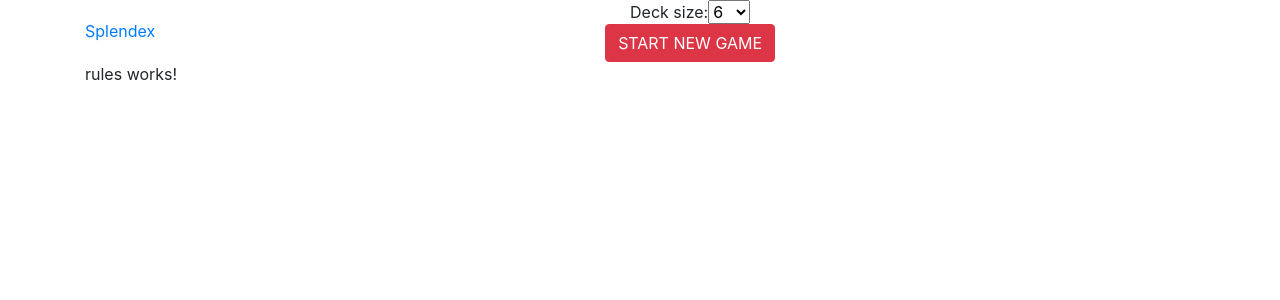
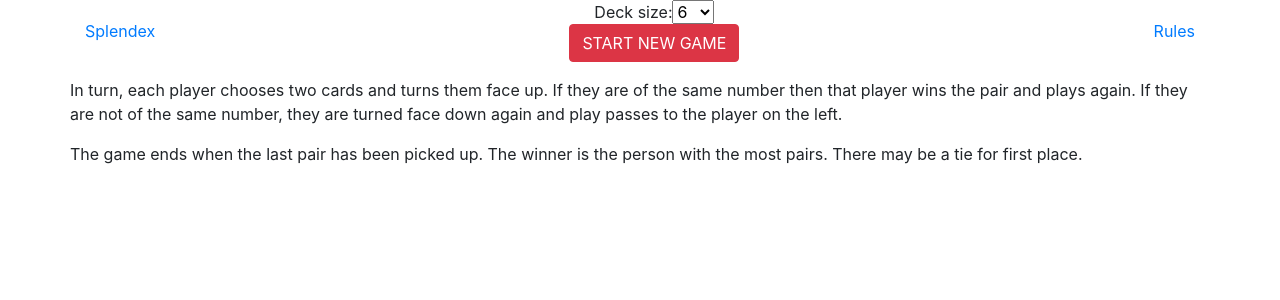
Before and after one commit to huriferenc/card-match, an Angular app: page /rules in a window 1280 px wide. Shown: the top 300 px of the page. Built offline with nearby package versions, Linux system fonts and the light colour scheme.

Commit message:
Activated Rules page

```diff
--- a/src/app/header/header.component.html
+++ b/src/app/header/header.component.html
@@ -15,4 +15,7 @@
       <button class="btn btn-danger" (click)="startNewGame()">START NEW GAME</button>
     </div>
   </div>
+  <div class="col-auto">
+    <a [routerLink]="'/rules'">Rules</a>
+  </div>
 </div>
--- a/src/app/header/header.component.ts
+++ b/src/app/header/header.component.ts
@@ -1,4 +1,5 @@
 import { Component, OnInit } from '@angular/core';
+import { Router } from '@angular/router';
 import { BehaviorSubject } from 'rxjs';
 
 import { StoreService } from '../store.service';
@@ -13,7 +14,7 @@ export class HeaderComponent implements OnInit {
 
   selectedNumber: number;
 
-  constructor(private storeService: StoreService) {
+  constructor(private storeService: StoreService, private router: Router) {
     this.cardNumber$ = this.storeService.cardNumber$;
     this.selectedNumber = this.cardNumber$.getValue();
   }
@@ -44,5 +45,7 @@ export class HeaderComponent implements OnInit {
   startNewGame() {
     this.cardNumber$.next(this.selectedNumber);
     this.storeService.newGame();
+
+    this.router.navigateByUrl('/');
   }
 }
--- a/src/app/rules/rules.component.html
+++ b/src/app/rules/rules.component.html
@@ -1 +1,11 @@
-<p>rules works!</p>
+<div class="row align-items-center py-3">
+  <p>
+    In turn, each player chooses two cards and turns them face up. If they are of the same number
+    then that player wins the pair and plays again. If they are not of the same number, they are
+    turned face down again and play passes to the player on the left.
+  </p>
+  <p>
+    The game ends when the last pair has been picked up. The winner is the person with the most
+    pairs. There may be a tie for first place.
+  </p>
+</div>
```
